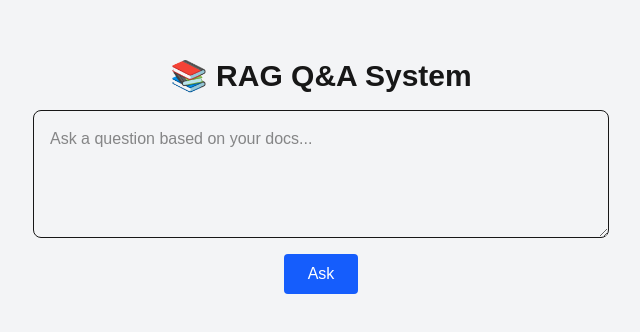
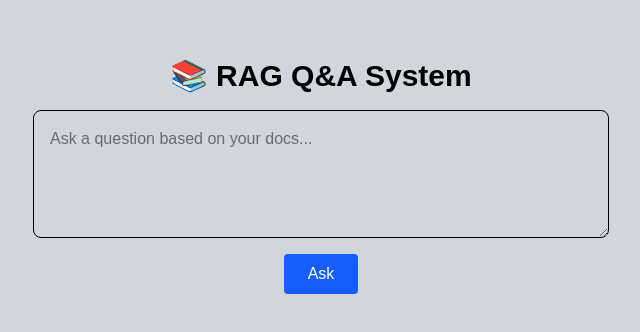
Before and after one commit to Ratnesh-Dhan/paperman-fe, a Next.js app: page / in a window 1280 px wide. Shown: the part 224-556 px from the top of the page, without its empty margins (319-959 px from the left). Built offline with nearby package versions, Linux system fonts and the light colour scheme.

Commit message:
working frontend

```diff
--- a/src/pages/index.tsx
+++ b/src/pages/index.tsx
@@ -7,25 +7,32 @@ export default function Home() {
 
   const handleAsk = async () => {
     try {
-      const res = await axios.post<{ response: string }>(
-        "http://localhost:8000/query",
+      console.log("question", question);
+      const res = await axios.post<{ answer: string }>(
+        "http://localhost:8080/ask",
         {
           query: question,
         }
       );
-      setAnswer(res.data.response);
-    } catch (err: unknown) {
-      setAnswer("Error: " + (err instanceof Error ? err.message : String(err)));
+      console.log("res", res.data.answer);
+      setAnswer(res.data.answer);
+    } catch (err) {
+      if (err instanceof Error) {
+        console.log("err", err);
+        setAnswer("Error: " + err.message);
+      } else {
+        setAnswer("Error: " + String(err));
+      }
     }
   };
 
   return (
-    <div className="min-h-screen bg-gray-100 flex flex-col items-center justify-center p-4">
-      <h1 className="text-3xl font-bold mb-4">📚 RAG Q&A System</h1>
+    <div className="min-h-screen bg-gray-300 flex flex-col items-center justify-center p-4">
+      <h1 className="text-3xl font-bold mb-4 text-black">📚 RAG Q&A System</h1>
       <textarea
         value={question}
         onChange={(e) => setQuestion(e.target.value)}
-        className="w-full max-w-xl p-4 border rounded-lg mb-4 h-32"
+        className="w-full max-w-xl p-4 border rounded-lg mb-4 h-32 text-black"
         placeholder="Ask a question based on your docs..."
       />
       <button
@@ -37,8 +44,8 @@ export default function Home() {
 
       {answer && (
         <div className="mt-6 w-full max-w-xl bg-white p-4 rounded shadow">
-          <h2 className="text-lg font-semibold mb-2">Answer:</h2>
-          <p>{answer}</p>
+          <h2 className="text-lg font-semibold mb-2 text-black">Answer:</h2>
+          <p className="text-black">{answer}</p>
         </div>
       )}
     </div>
```
Also changed, not shown: package.json (+7 -6 lines), 1 other file (tests, documents, lock files or other folders).
